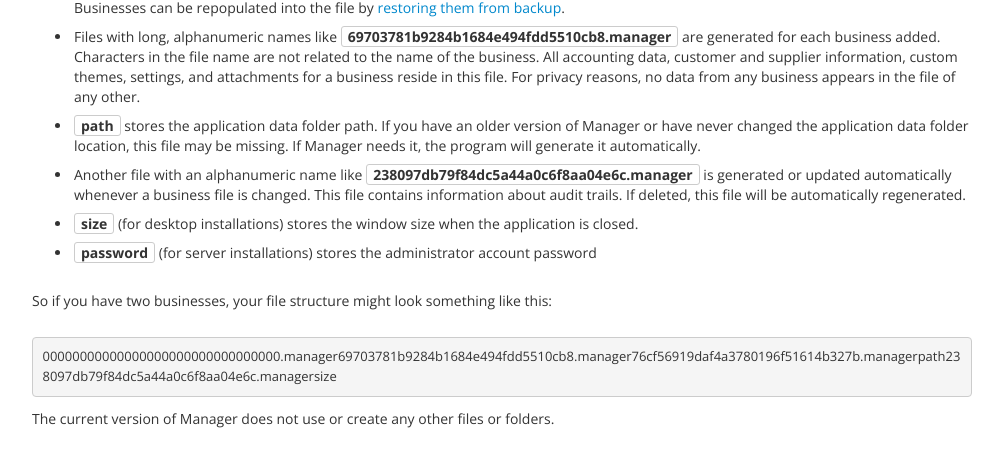
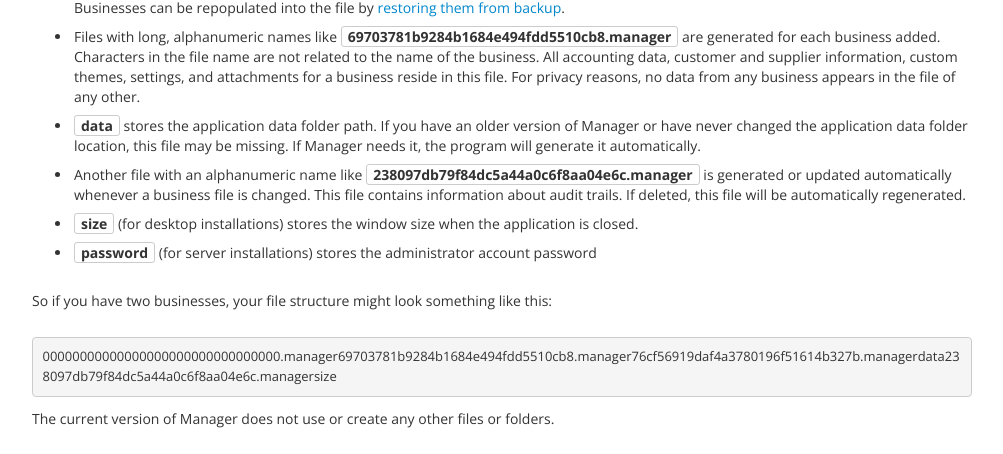
Before and after one commit to 3etechinns/www.manager.io, a Jekyll site: the page built from _guides/8394.html, in a window 1280 px wide and 900 px high, scrolled down 587 px. Shown: the part 144-598 px from the top of the window, without its empty margins (138-1141 px from the left). Built offline with Jekyll 4.4.1, drawn with Linux system fonts in a browser that asks for light colours; nearby versions of some CDN libraries; comment, search, counter and statistics services are not loaded.

Commit message:
Updating existing guide

```diff
--- a/_guides/8394.html
+++ b/_guides/8394.html
@@ -14,7 +14,7 @@ tags: preferences
 <strong><code>00000000000000000000000000000000.manager</code></strong> is an SQLite database holding a list of businesses, users, and global preferences. This file is generated automatically the first time you launch Manager and updated as businesses and users are added or removed or global preferences are changed. It contains no accounting data. If the file is deleted, the program will generate an empty version of it. Businesses can be repopulated into the file by <a href="/guides/6263">restoring them from backup</a>.</li>
 <li>Files with long, alphanumeric names like <strong><code>69703781b9284b1684e494fdd5510cb8.manager</code></strong> are generated for each business added. Characters in the file name are not related to the name of the business. All accounting data, customer and supplier information, custom themes, settings, and attachments for a business reside in this file. For privacy reasons, no data from any business appears in the file of any other.</li>
 <li>
-<strong><code>path</code></strong> stores the application data folder path. If you have an older version of Manager or have never changed the application data folder location, this file may be missing. If Manager needs it, the program will generate it automatically.</li>
+<strong><code>data</code></strong> stores the application data folder path. If you have an older version of Manager or have never changed the application data folder location, this file may be missing. If Manager needs it, the program will generate it automatically.</li>
 <li>Another file with an alphanumeric name like <strong><code>238097db79f84dc5a44a0c6f8aa04e6c.manager</code></strong> is generated or updated automatically whenever a business file is changed. This file contains information about audit trails. If deleted, this file will be automatically regenerated.</li>
 <li>
 <strong><code>size</code></strong> (for desktop installations) stores the window size when the application is closed.</li>
@@ -22,10 +22,10 @@ tags: preferences
 <strong><code>password</code></strong> (for server installations) stores the administrator account password</li>
 </ul>
 <p>So if you have two businesses, your file structure might look something like this:</p>
-<pre><code class="lang-auto">00000000000000000000000000000000.manager
+<pre><code>00000000000000000000000000000000.manager
 69703781b9284b1684e494fdd5510cb8.manager
 76cf56919daf4a3780196f51614b327b.manager
-path
+data
 238097db79f84dc5a44a0c6f8aa04e6c.manager
 size
 </code></pre>
```
